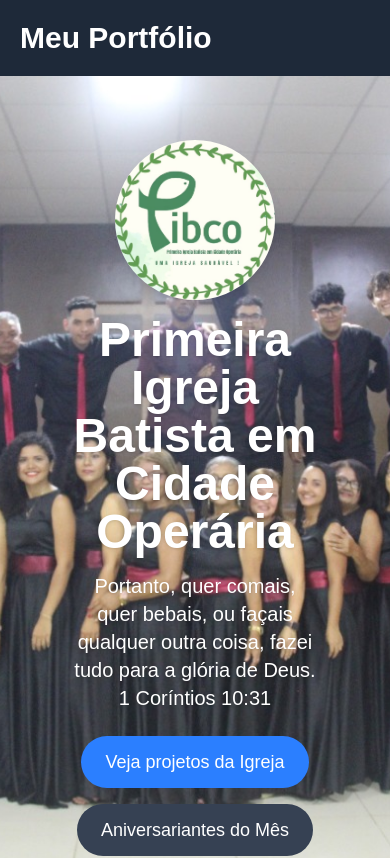
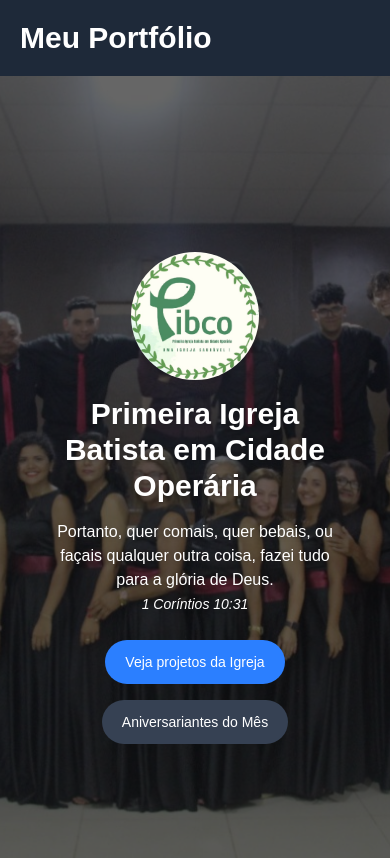
Before and after one commit to Gabrie277/projeto, a Next.js app: page / in a window 390 px wide. Shown: the top 858 px of the page. Built offline with nearby package versions, Linux system fonts and the light colour scheme.

Commit message:
Site atualizado

```diff
--- a/src/app/components/Footer.tsx
+++ b/src/app/components/Footer.tsx
@@ -1,3 +1,4 @@
+import "tailwindcss";
 const Footer = () => {
     return (
       <footer className="bg-gray-800 text-white py-4">
--- a/src/app/components/Hero.tsx
+++ b/src/app/components/Hero.tsx
@@ -2,41 +2,43 @@
   return (
     <section
       id="hero"
-      className="relative bg-cover bg-center bg-no-repeat text-white min-h-screen flex items-center justify-center px-10"
+      className="relative text-white min-h-screen flex items-center justify-center px-6 sm:px-10"
       style={{
         backgroundImage: "url('/coral.jpeg')",
-        imageRendering: "auto",
         backgroundSize: "cover",
+        backgroundPosition: "center",
+        backgroundRepeat: "no-repeat",
       }}
     >
       {/* Overlay escuro para melhorar contraste */}
-      <div className="absolute inset-0 " />
+      <div className="absolute inset-0 bg-black/60"></div>
 
       {/* Conteúdo */}
-      <div className="relative z-10 text-center rounded-xl p-8">
+      <div className="relative z-10 text-center rounded-xl p-6 sm:p-8 max-w-4xl">
         <img
           src="/logo.jpeg"
           alt="logo"
-          className="w-40 h-40 rounded-full mx-auto mb-4 object-cover shadow-lg"
+          className="w-32 h-32 sm:w-40 sm:h-40 rounded-full mx-auto mb-4 object-cover shadow-lg"
         />
-        <h1 className="text-5xl font-bold mb-4 drop-shadow">
+        <h1 className="text-3xl sm:text-5xl font-bold mb-4 drop-shadow">
           Primeira Igreja Batista em Cidade Operária
         </h1>
-        <p className="text-xl mb-6 max-w-xl mx-auto drop-shadow">
-        Portanto, quer comais, quer bebais, ou façais qualquer outra coisa, fazei tudo para a glória de Deus.
-        1 Coríntios 10:31
+        <p className="text-base sm:text-xl mb-6 max-w-xl mx-auto drop-shadow">
+          Portanto, quer comais, quer bebais, ou façais qualquer outra coisa,
+          fazei tudo para a glória de Deus. <br />
+          <span className="italic text-sm">1 Coríntios 10:31</span>
         </p>
         <div className="flex justify-center flex-wrap gap-4">
           <a
             href="#projects"
-            className="bg-blue-500 text-white px-6 py-3 rounded-full text-lg hover:bg-blue-600 transition"
+            className="bg-blue-500 text-white px-5 py-3 rounded-full text-sm sm:text-lg hover:bg-blue-600 transition"
           >
-            Veja  projetos da Igreja
+            Veja projetos da Igreja
           </a>
           <a
             href="/a.pdf"
             download
-            className="bg-gray-700 text-white px-6 py-3 rounded-full text-lg hover:bg-gray-800 transition"
+            className="bg-gray-700 text-white px-5 py-3 rounded-full text-sm sm:text-lg hover:bg-gray-800 transition"
           >
             Aniversariantes do Mês
           </a>
--- a/src/app/globals.css
+++ b/src/app/globals.css
@@ -1,16 +1,17 @@
 @import "tailwindcss";
+
 
 :root {
   --background: #ffffff;
   --foreground: #171717;
 }
 
-/* @theme inline {
+ /* @theme inline {
   --color-background: var(--background);
   --color-foreground: var(--foreground);
   --font-sans: var(--font-geist-sans);
   --font-mono: var(--font-geist-mono);
-} */
+}  */
 
 @media (prefers-color-scheme: dark) {
   :root {
--- /dev/null
+++ b/src/app/styles.css
@@ -0,0 +1,12 @@
+@import "tailwindcss";
+
+html,
+body {
+  padding: 0;
+  margin: 0;
+  height: 100%;
+}
+
+* {
+  box-sizing: border-box;
+}
```
